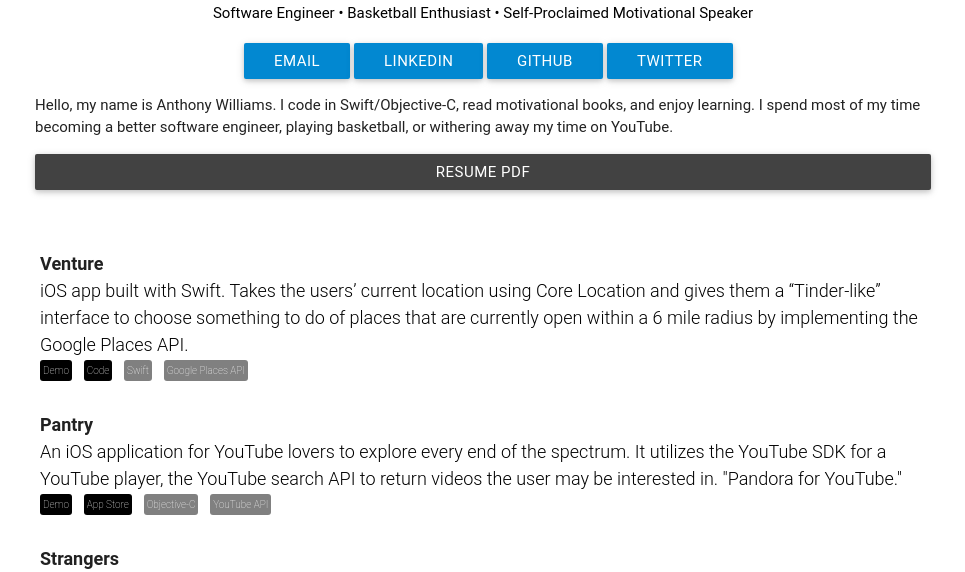
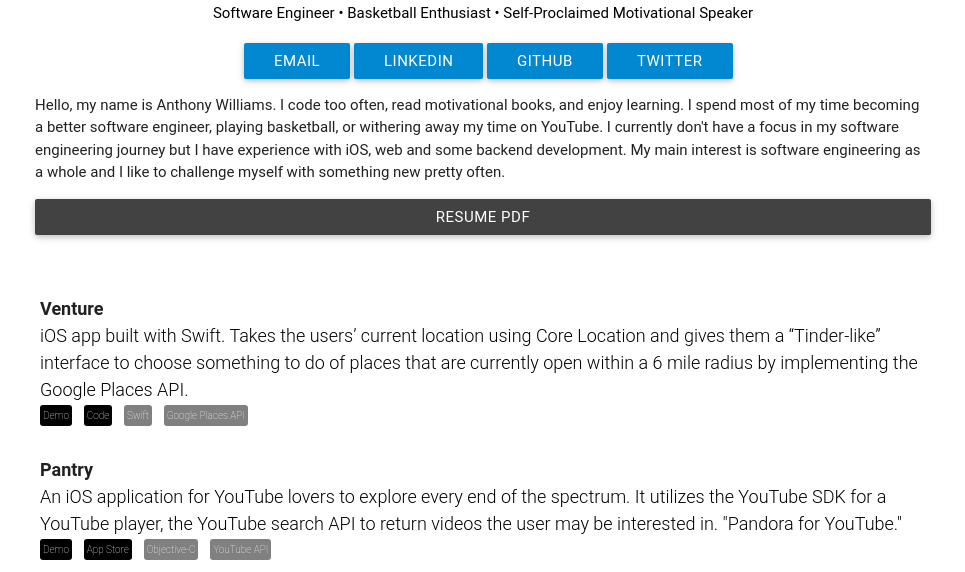
Before and after one commit to anthonyprograms/anthonyprograms.github.io, a plain HTML site: page index.html in a window 1280 px wide. Shown: the part 227-799 px from the top of the page, without its empty margins (157-1122 px from the left). Drawn offline with nearby package versions, Linux system fonts and the light colour scheme; a web font is replaced by a local one.

Commit message:
info update

```diff
--- a/index.html
+++ b/index.html
@@ -35,7 +35,7 @@
               </li>
             </ul>
           </div> <!-- End header -->
-          <p>Hello, my name is Anthony Williams. I code in Swift/Objective-C, read motivational books, and enjoy learning. I spend most of my time becoming a better software engineer, playing basketball, or withering away my time on YouTube.</p>
+          <p>Hello, my name is Anthony Williams. I code too often, read motivational books, and enjoy learning. I spend most of my time becoming a better software engineer, playing basketball, or withering away my time on YouTube. I currently don't have a focus in my software engineering journey but I have experience with iOS, web and some backend development. My main interest is software engineering as a whole and I like to challenge myself with something new pretty often.</p>
           <a class="btn grey darken-3" style="width:100%;" target="blank" href="img/AnthonyWilliamsResume.pdf">Resume PDF</a>
         </div> <!-- End Intro--><br>
       </div>
```
